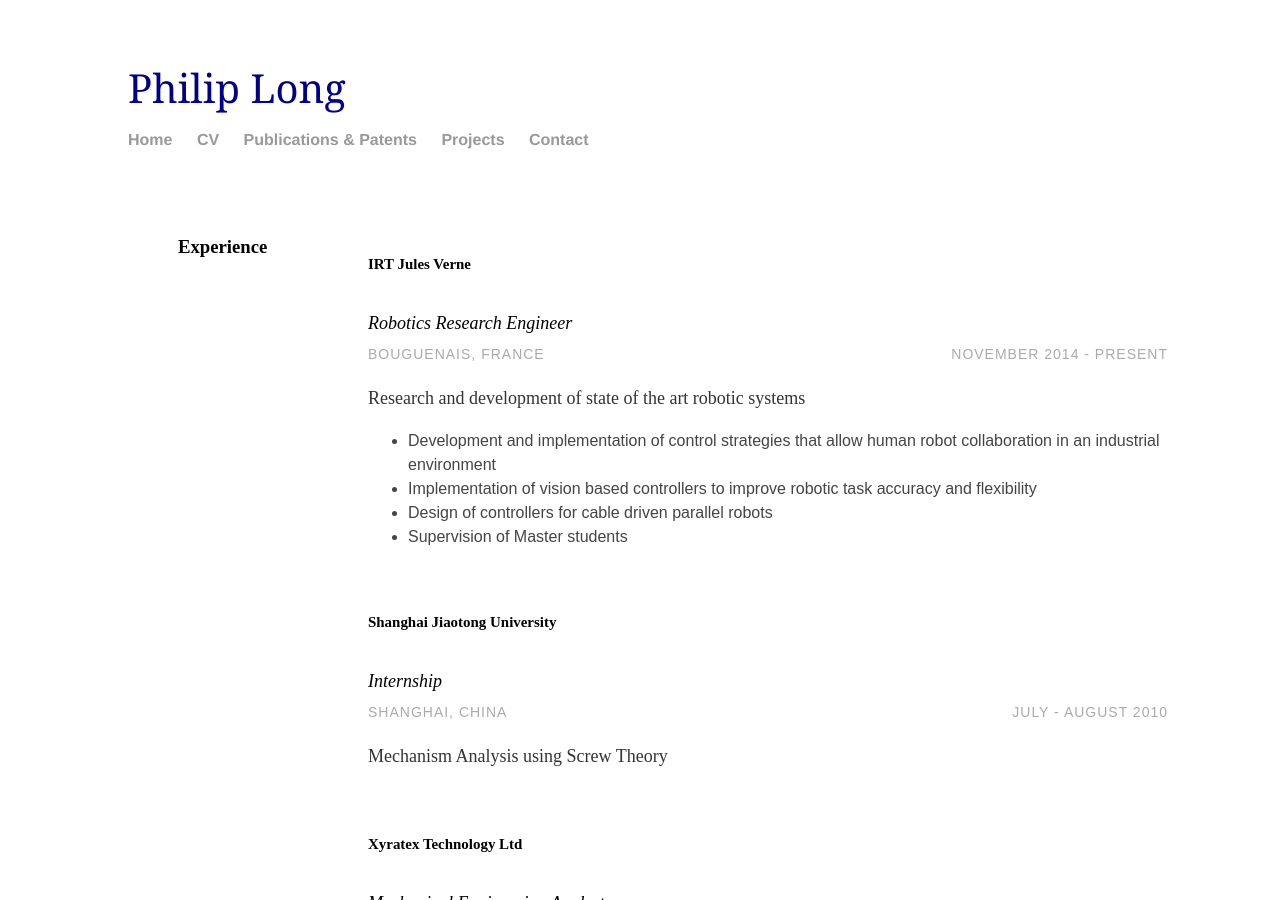
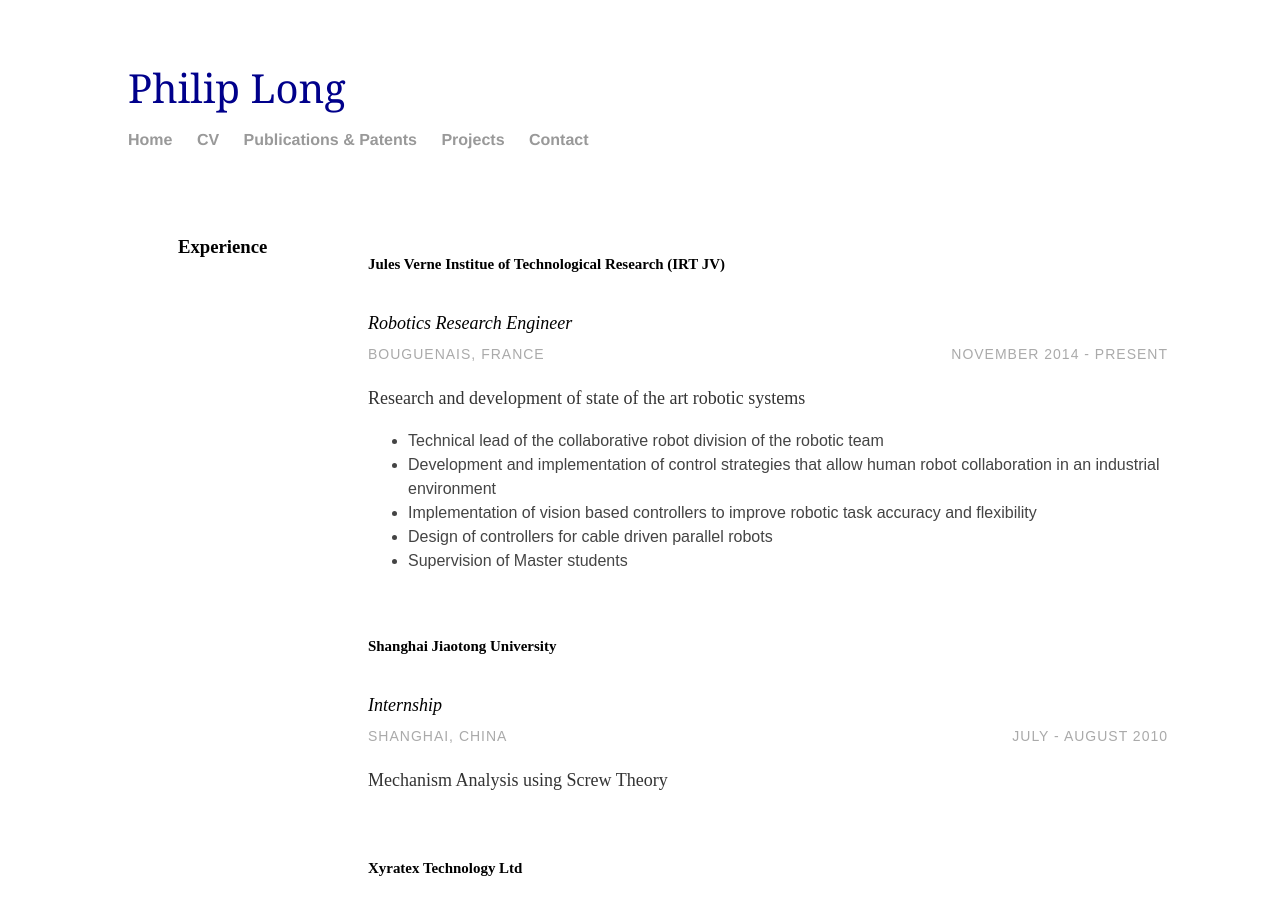
Before and after one commit to philip-long/philip-long.github.io, a Jekyll site: the page built from cv/index.html, in a window 1280 px wide and 900 px high. Built offline with Jekyll 4.4.1, drawn with Linux system fonts in a browser that asks for light colours; some of the changed text lies outside the part shown.

Commit message:
added details

```diff
--- a/cv/index.html
+++ b/cv/index.html
@@ -12,7 +12,7 @@
                 <div class="section-text col-right">
                     <div class="row">
                         <div class="col">
-                            <h5>  IRT Jules Verne</h5>
+                            <h5> Jules Verne Institue of Technological Research (IRT JV) </h5>
                         </div>
                     </div>
                     <div class="row subsection">
@@ -25,6 +25,7 @@
                     <div> <p> Research and development of state of the art robotic systems  </p>
                     </div>
                     <ul class="desc">
+                    	<li> Technical lead of the collaborative robot division of the robotic team</li>
                         <li> Development and implementation of control strategies that allow human robot collaboration in an industrial environment</li>
                         <li>Implementation of vision based controllers to improve robotic task accuracy and flexibility</li>
                         <li>Design of controllers for cable driven parallel robots</li>
```
Also changed, not shown: other parts of cv/index.html (+1 -0 lines).
